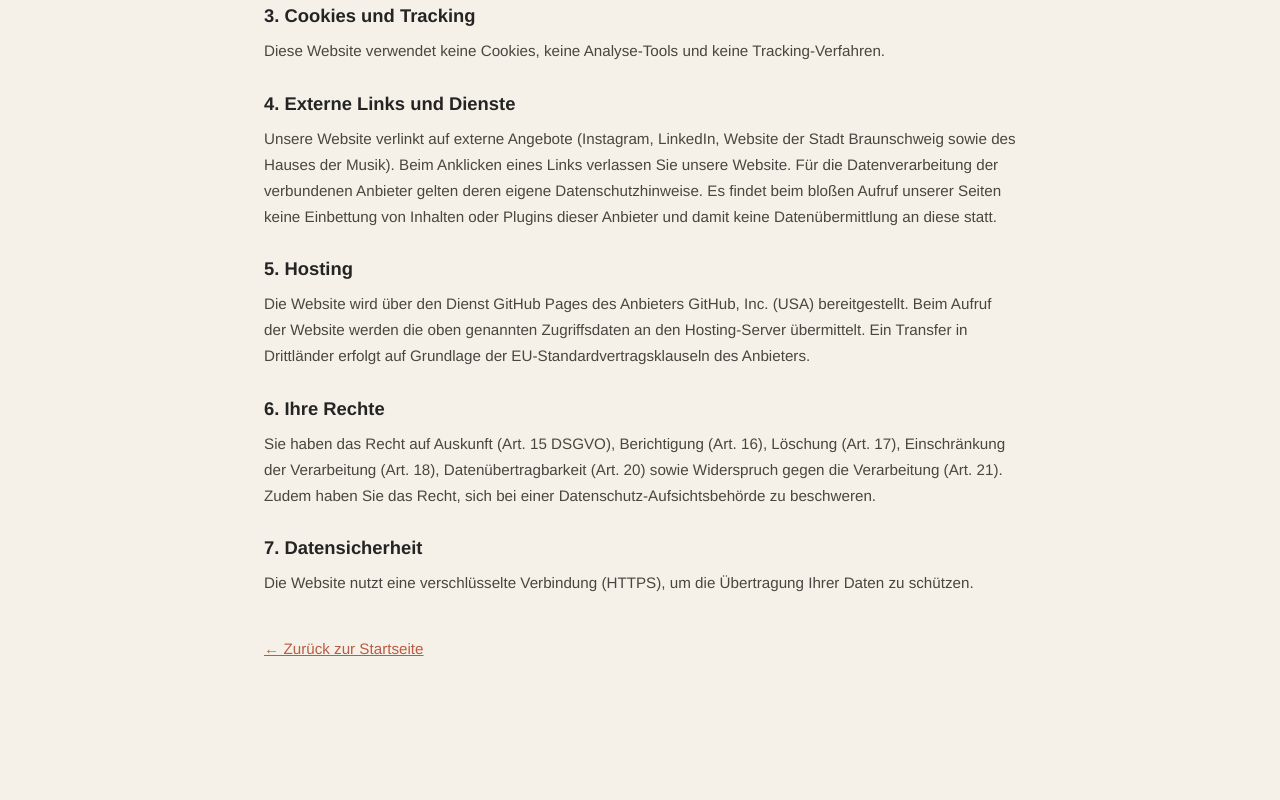
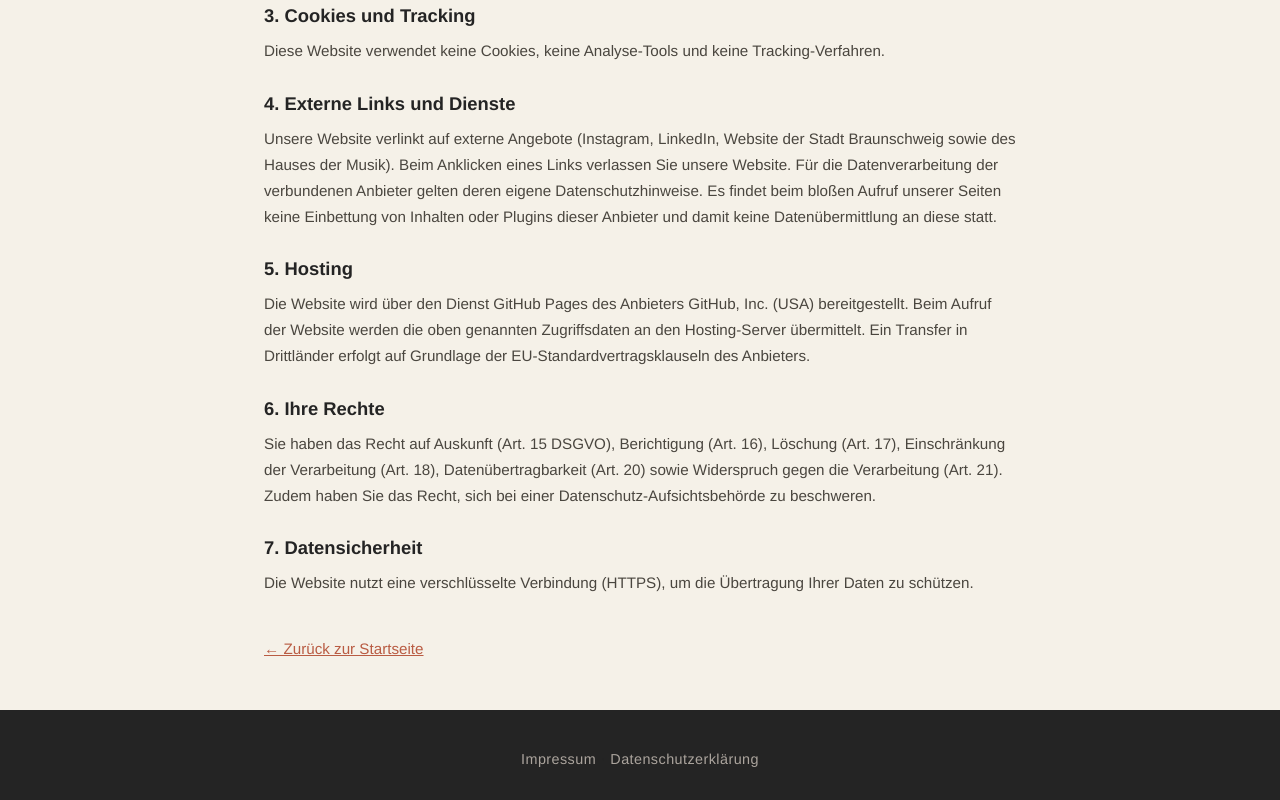
Before and after one commit to volkereckhardt1958/HdM-BS, a plain HTML site: page datenschutz.html in a window 1280 px wide. Shown: the part 517-1317 px from the top of the page. Before the commit the page ends 1227 px from the top, so only its background shows below. Drawn offline with Linux system fonts and the light colour scheme.

Commit message:
Impressum- und Datenschutz-Links auf allen Seiten sichtbar machen
Co-authored-by: volkereckhardt1958 <volkereckhardt1958@users.noreply.github.com>

```diff
--- a/datenschutz.html
+++ b/datenschutz.html
@@ -40,5 +40,9 @@
     <p class="back"><a href="index.html">&larr; Zurück zur Startseite</a></p>
   </main>
 
+  <footer>
+    <p><a href="impressum.html">Impressum</a> · <a href="datenschutz.html">Datenschutzerklärung</a></p>
+  </footer>
+
 </body>
 </html>
```
Also changed, not shown: impressum.html (+4 -0 lines).
